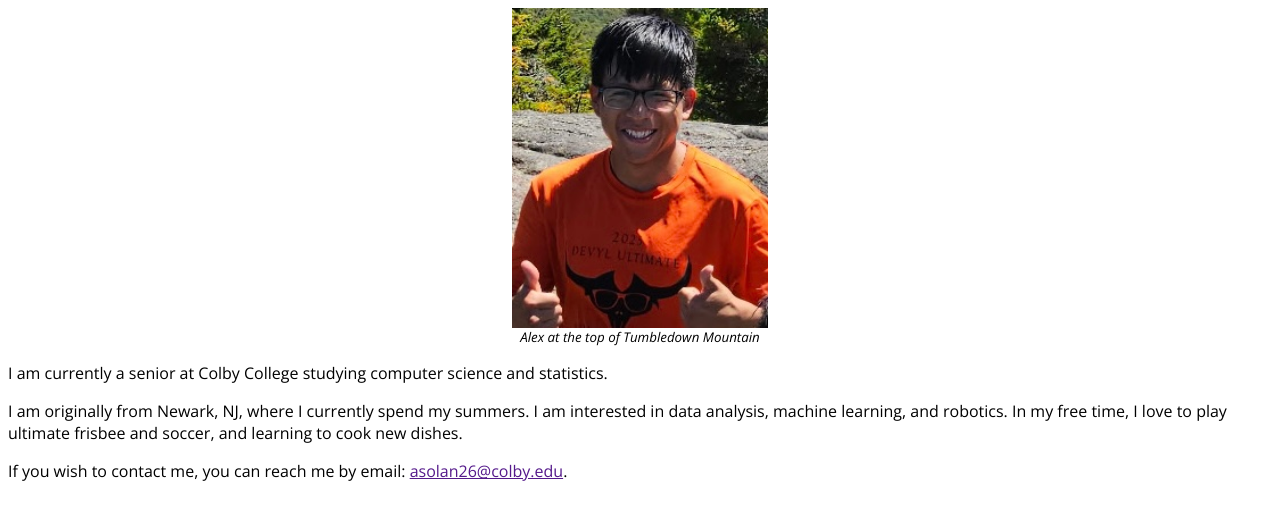
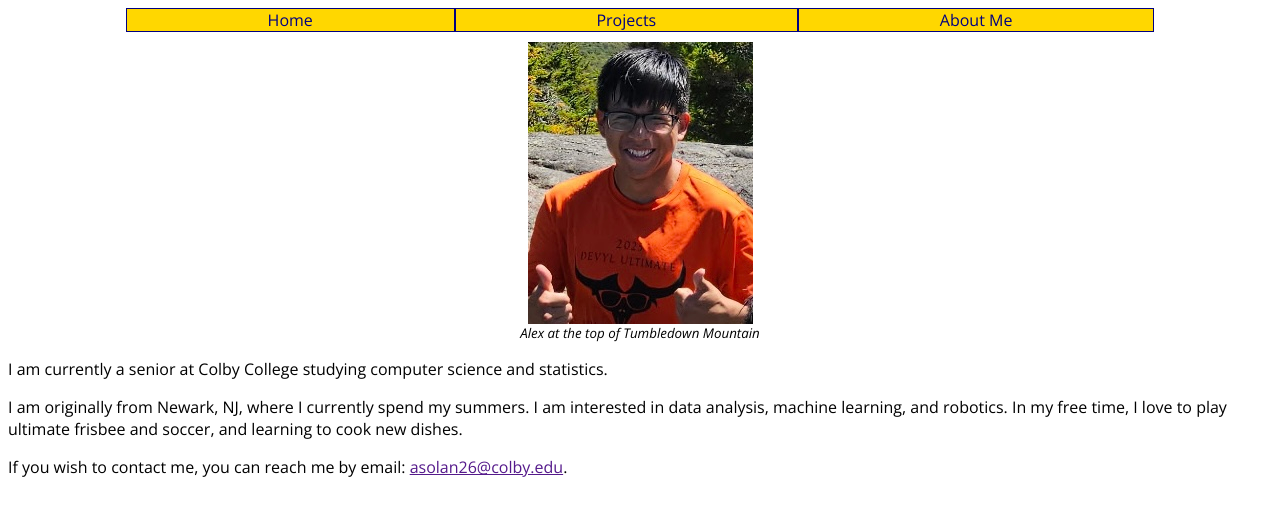
Before and after one commit to solanoalex/solanoalex.github.io, a plain HTML site: page aboutme.html in a window 1280 px wide. Drawn offline with nearby package versions, Linux system fonts and the light colour scheme.

Commit message:
added nav bar to projects page and about me page

```diff
--- a/aboutme.html
+++ b/aboutme.html
@@ -10,6 +10,18 @@
     </style>
 </head>
 <body>
+
+    <nav class="nav_bar">
+        <div class="nav_box">
+            <ul>
+                <li> <a class="nav_option" href="index.html"> Home </a> </li>
+                <li> <a class="nav_option" href="projects.html"> Projects </a> </li>
+                <li> <a class="nav_option" href="aboutme.html"> About Me </a> </li>
+            </ul>
+
+        </div>
+    </nav>
+
     <div class="profile_layout">
         <img class="profile_img" src="images/alex_portfolio_pic.jpg">
         <p class="img_caption"> Alex at the top of Tumbledown Mountain </p>
--- a/style3.css
+++ b/style3.css
@@ -1,8 +1,34 @@
+.nav_box {
+    display: block;
+
+    justify-items: center;
+}
+
+.nav_option {
+    padding-left: 11vw;
+    padding-right: 11vw;
+    color: navy;
+    text-decoration: none;
+}
+
+ul {
+    display: flex;
+    list-style: none;
+    margin: 0;
+    padding: 0;
+}
+
+li {
+    border: 1px solid navy;
+    background-color: gold;
+}
+
 .profile_img {
-    width: 16rem;
-    height: 20rem;
+    width: auto;
+    height: auto;
     display: block;
     margin: auto;
+    padding-top: 10px;
 }
 
 .img_caption {
@@ -12,11 +38,6 @@
     text-align: center;
 }
 
-ul {
-    list-style: none;
-    margin: 0;
-}
-
 .contact_paragraph{
     margin: 0;
 }
```
